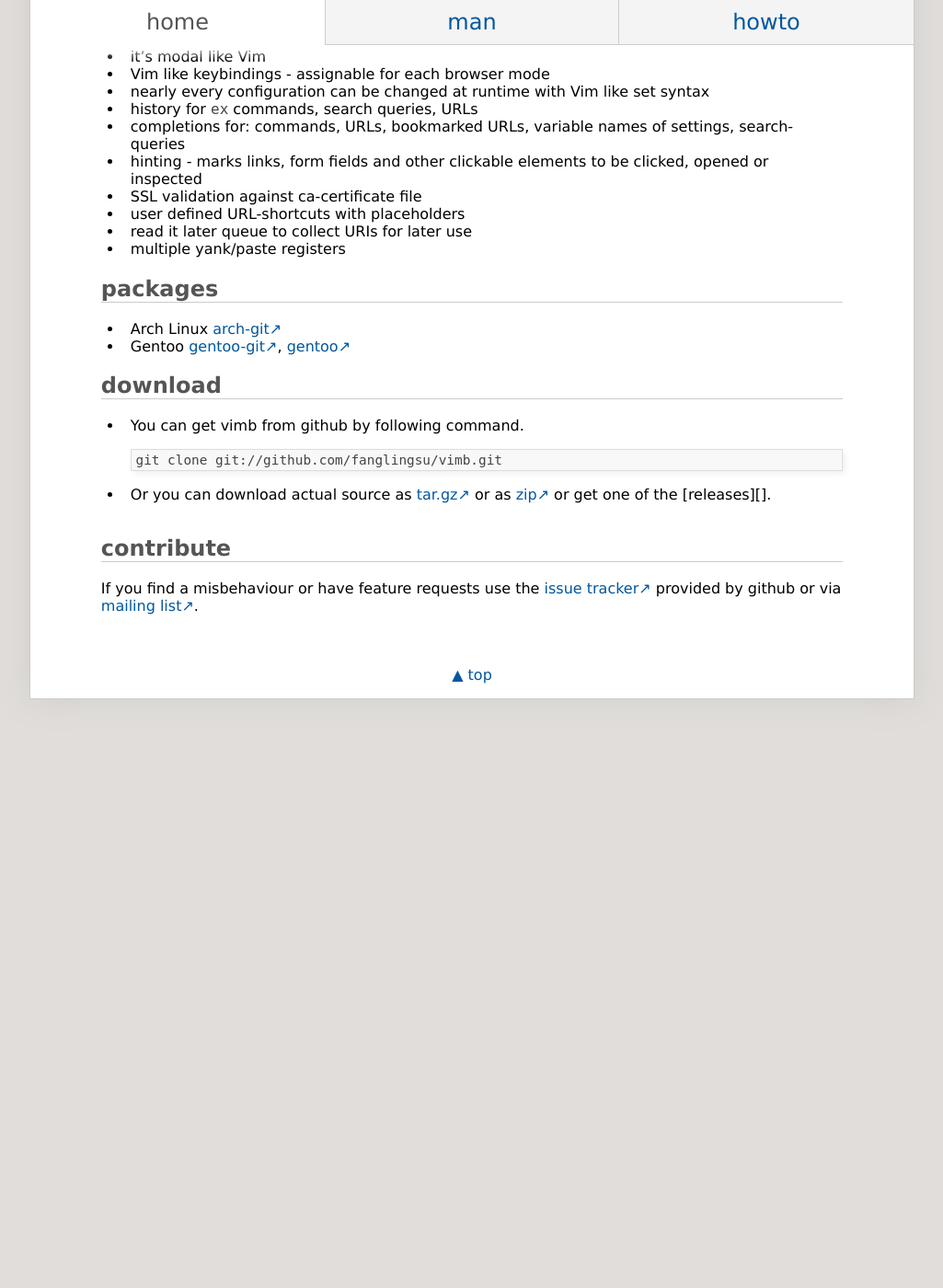
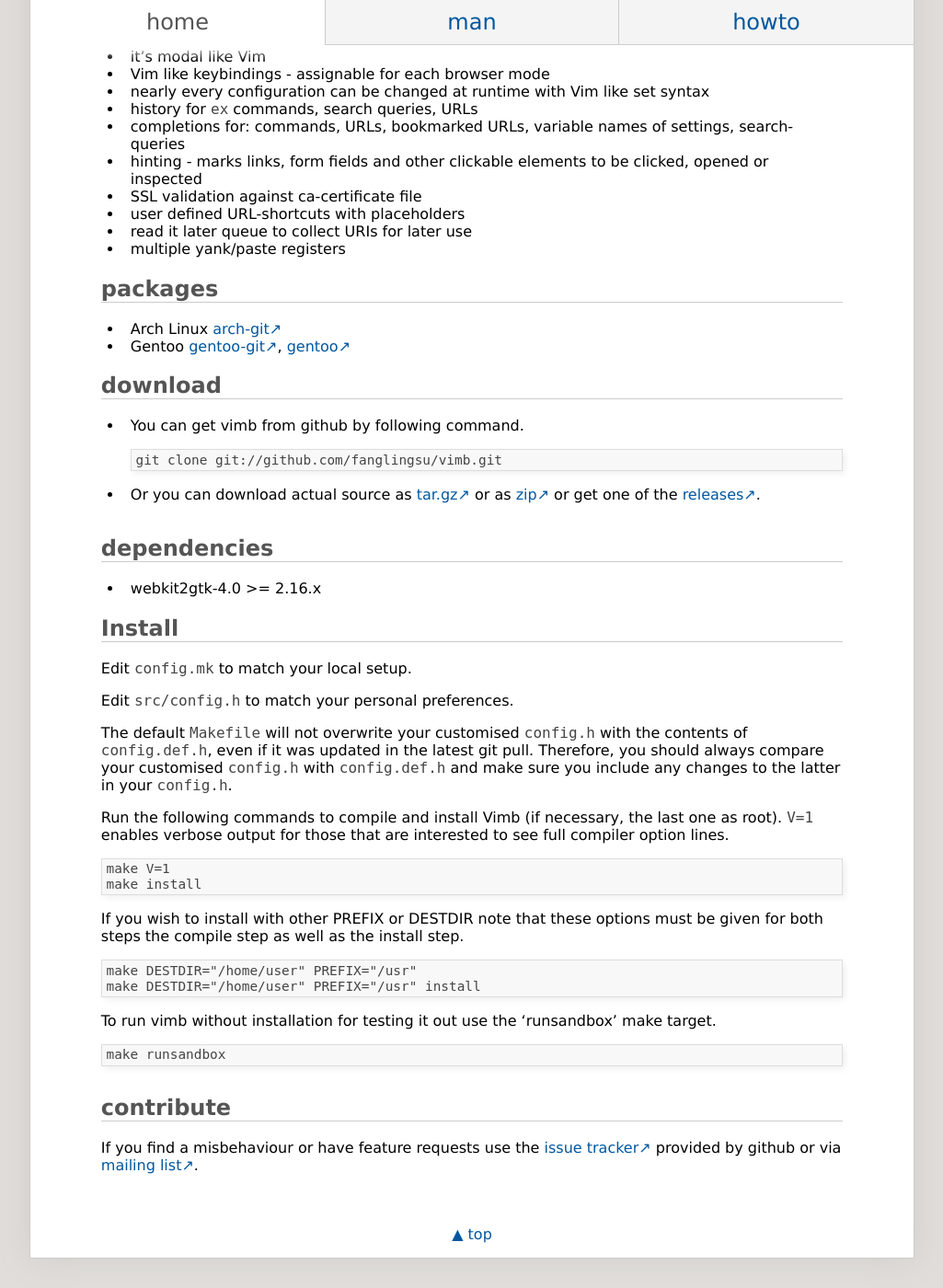
Before and after one commit to fanglingsu/vimb, a Jekyll site: the page built from index.md, in a window 1280 px wide and 1400 px high, scrolled down 820 px. Shown: the whole window at 92% size, without its empty margins (127-1152 px from the left). Built offline with Jekyll 4.4.1, drawn with Linux system fonts in a browser that asks for light colours; before the commit the page ends 1612 px from its top, so only the background shows below that.

Commit message:
Show how to compile with different DESTDIR.
Also added missed link to the releases.

```diff
--- a/index.md
+++ b/index.md
@@ -57,6 +57,40 @@
 - Or you can download actual source as [tar.gz][tgz] or as [zip][] or get
   one of the [releases][].
 
+## dependencies
+
+- webkit2gtk-4.0 >= 2.16.x
+
+## Install
+
+Edit `config.mk` to match your local setup.
+
+Edit `src/config.h` to match your personal preferences.
+
+The default `Makefile` will not overwrite your customised `config.h` with the
+contents of `config.def.h`, even if it was updated in the latest git pull.
+Therefore, you should always compare your customised `config.h` with
+`config.def.h` and make sure you include any changes to the latter in your
+`config.h`.
+
+Run the following commands to compile and install Vimb (if necessary, the last
+one as root). `V=1` enables verbose output for those that are interested to
+see full compiler option lines.
+
+    make V=1
+    make install
+
+If you wish to install with other PREFIX or DESTDIR note that these options
+must be given for both steps the compile step as well as the install step.
+
+    make DESTDIR="/home/user" PREFIX="/usr"
+    make DESTDIR="/home/user" PREFIX="/usr" install
+
+To run vimb without installation for testing it out use the 'runsandbox' make
+target.
+
+    make runsandbox
+
 ## contribute
 
 If you find a misbehaviour or have feature requests use the
@@ -70,3 +104,4 @@
 [bug]:         https://github.com/fanglingsu/vimb/issues "vimb vim like browser - issues"
 [zip]:         https://github.com/fanglingsu/vimb/archive/master.zip "vimb download zip"
 [tgz]:         https://github.com/fanglingsu/vimb/archive/master.tar.gz "vimb download tar.gz"
+[releases]:    https://github.com/fanglingsu/vimb/releases "vimb download releases"
```
